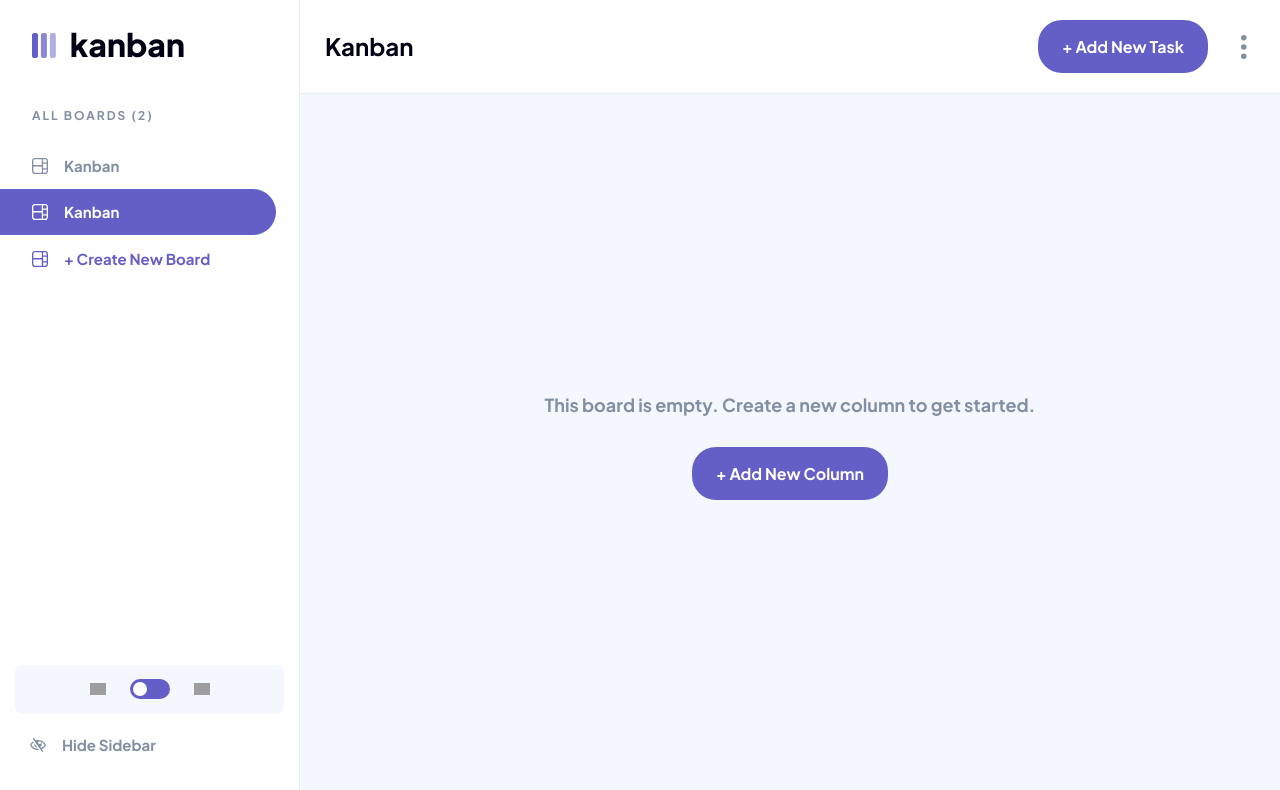
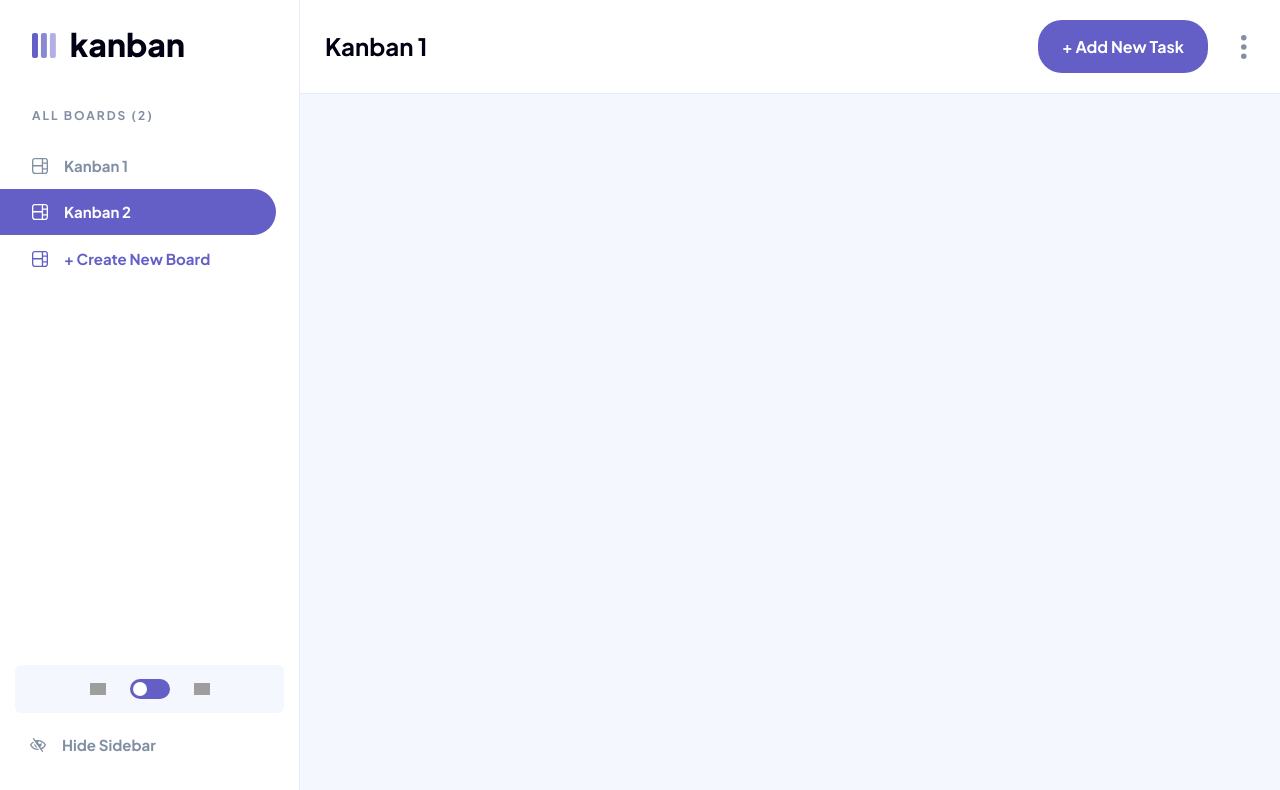
Before and after one commit to Qtrixnet/kanban-web-app, a React (Create React App) app: page / in a window 1280 px wide. Shown: the top 790 px of the page. Built offline with nearby package versions, Linux system fonts and the light colour scheme; grey boxes are pictures that could not be loaded.

Commit message:
feat: add fixes

```diff
--- a/src/components/main/main.tsx
+++ b/src/components/main/main.tsx
@@ -1,12 +1,10 @@
 import styles from './main.module.css';
 import Header from "../header/header";
-import EmptyBoard from "../empty-board/empty-board";
 
 const Main = () => {
   return (
     <main className={styles.container}>
       <Header />
-      <EmptyBoard />
     </main>
   );
 };
--- a/src/utils/mocks/initialData.js
+++ b/src/utils/mocks/initialData.js
@@ -2,7 +2,7 @@ import {v4 as uuidv4} from 'uuid';
 
 const initialData = [
   {
-    title: 'Kanban',
+    title: 'Kanban 1',
     slug: 'kanban',
     id: uuidv4(),
     columns: [
@@ -127,7 +127,7 @@ const initialData = [
     ]
   },
   {
-    title: 'Kanban',
+    title: 'Kanban 2',
     slug: '/',
     id: uuidv4(),
     columns: [
```
Also changed, not shown: src/components/board/board.tsx (added, +11 -0 lines), src/components/board/board.module.css (added).
